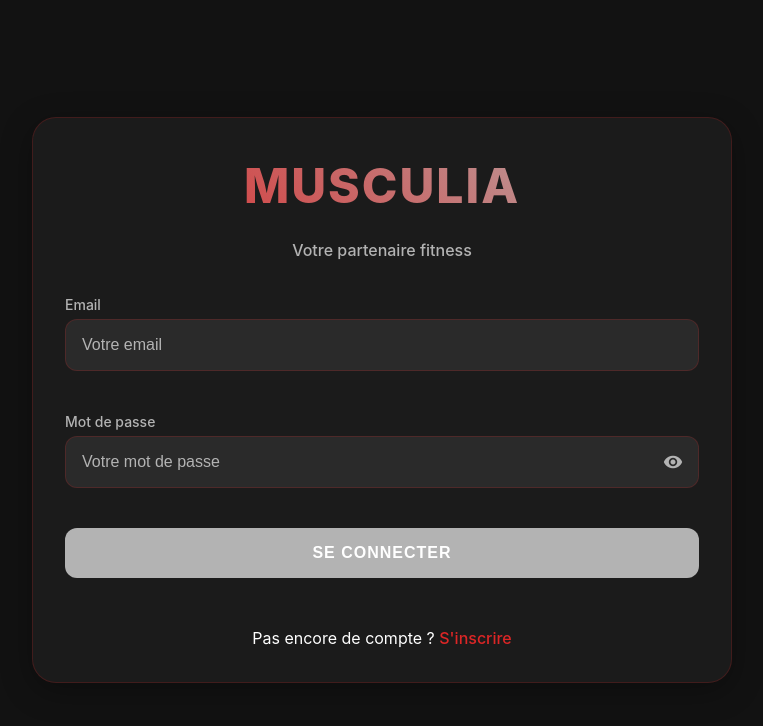
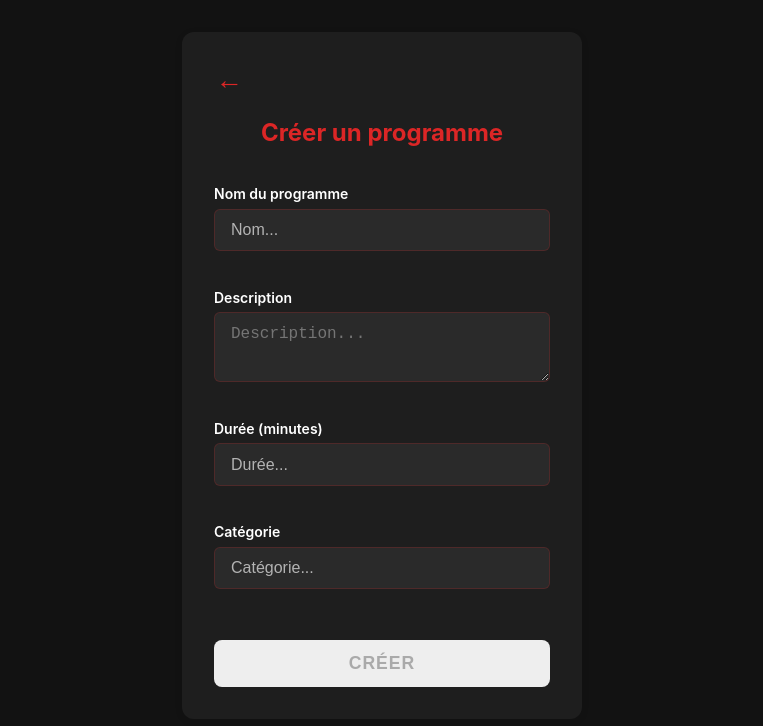
Before and after one commit to LumyaZ/musculia-front, an Angular app: page /dashboard/program/creation in a window 1280 px wide. Before the commit this address led to /auth/login. Shown: the top 726 px of the page, without its empty margins (258-1021 px from the left). Built offline with nearby package versions, Linux system fonts and the light colour scheme.

Commit message:
feat(create-program): fiabilisation de la création de programme et nettoyage des logs

```diff
--- a/src/app/app.routes.ts
+++ b/src/app/app.routes.ts
@@ -12,6 +12,7 @@ import { YouComponent } from './views/dashboard/you/you.component';
 import { ProfilePageComponent } from './views/profile-page/profile-page.component';
 import { provideHttpClient } from '@angular/common/http';
 import { ProgramComponent } from './views/dashboard/program/program.component';
+import { CreateProgramComponent } from './views/dashboard/program/create-program/create-program.component';
 
 const authGuard = () => {
   const authService = inject(AuthService);
@@ -46,6 +47,10 @@ export const routes: Routes = [
     ]
   },
   {
+    path: 'dashboard/program/creation',
+    component: CreateProgramComponent
+  },
+  {
     path: 'dashboard/program/category/:slug',
     loadComponent: () => import('./views/dashboard/program/category-programs/category-programs.component').then(m => m.CategoryProgramsComponent)
   },
--- /dev/null
+++ b/src/app/views/dashboard/program/create-program/create-program.component.html
@@ -0,0 +1,26 @@
+<div class="create-program-container">
+  <button class="back-arrow" (click)="router.navigate(['/dashboard/you'])" aria-label="Retour">
+    <span>&larr;</span>
+  </button>
+  <h1>Créer un programme</h1>
+  <form [formGroup]="form" (ngSubmit)="submit()">
+    <div class="form-group">
+      <label for="name">Nom du programme</label>
+      <input id="name" formControlName="name" type="text" placeholder="Nom..." />
+    </div>
+    <div class="form-group">
+      <label for="description">Description</label>
+      <textarea id="description" formControlName="description" placeholder="Description..."></textarea>
+    </div>
+    <div class="form-group">
+      <label for="duration">Durée (minutes)</label>
+      <input id="duration" formControlName="duration" type="number" min="1" placeholder="Durée..." />
+    </div>
+    <div class="form-group">
+      <label for="categorie">Catégorie</label>
+      <input id="categorie" formControlName="categorie" type="text" placeholder="Catégorie..." />
+    </div>
+    <button type="submit" [disabled]="form.invalid || loading">Créer</button>
+    <div *ngIf="error" class="error-message">{{ error }}</div>
+  </form>
+</div>
--- /dev/null
+++ b/src/app/views/dashboard/program/create-program/create-program.component.scss
@@ -0,0 +1,100 @@
+@use "sass:map";
+@use "../../../../../styles/_variables.scss" as *;
+
+.create-program-container {
+  max-width: 400px;
+  margin: 2rem auto;
+  background: map.get($colors, 'surface');
+  border-radius: 12px;
+  box-shadow: 0 2px 8px rgba(0,0,0,0.07);
+  padding: 2rem;
+  position: relative;
+
+  .back-arrow {
+    display: flex;
+    align-items: center;
+    gap: 0.4rem;
+    background: none;
+    border: none;
+    color: map.get($colors, 'primary');
+    font-size: 1.7rem;
+    font-weight: 700;
+    cursor: pointer;
+    margin-bottom: 1.2rem;
+    margin-left: 0.1rem;
+    padding: 0;
+    border-radius: 0;
+    box-shadow: none;
+    transition: color 0.2s;
+    &:hover {
+      color: map.get($colors, 'primary-light');
+    }
+  }
+
+  h1 {
+    text-align: center;
+    color: map.get($colors, 'primary');
+    margin-bottom: 2rem;
+    font-size: 1.5rem;
+  }
+  form {
+    display: flex;
+    flex-direction: column;
+    gap: 1.2rem;
+    .form-group {
+      display: flex;
+      flex-direction: column;
+      label {
+        font-weight: 600;
+        margin-bottom: 0.3rem;
+        color: map.get($colors, 'text-primary');
+      }
+      input, textarea {
+        border: 1px solid map.get($colors, 'border');
+        border-radius: 6px;
+        padding: 0.7rem 1rem;
+        font-size: 1rem;
+        background: map.get($colors, 'surface-light');
+        color: map.get($colors, 'text-primary');
+        transition: border 0.2s;
+        &:focus {
+          border-color: map.get($colors, 'primary');
+          outline: none;
+        }
+      }
+      textarea {
+        min-height: 70px;
+        resize: vertical;
+      }
+    }
+    button[type="submit"] {
+      background: map.get($colors, 'primary');
+      color: map.get($colors, 'primary-contrast');
+      border: none;
+      border-radius: 8px;
+      padding: 0.8rem 0;
+      font-size: 1.1rem;
+      font-weight: 700;
+      cursor: pointer;
+      transition: background 0.2s;
+      margin-top: 1rem;
+      &:hover:not(:disabled) {
+        background: map.get($colors, 'primary-light');
+      }
+      &:disabled {
+        background: #eee;
+        color: #aaa;
+        cursor: not-allowed;
+      }
+    }
+    .error-message {
+      color: map.get($colors, 'primary');
+      background: #fee2e2;
+      border-radius: 6px;
+      padding: 0.7rem 1rem;
+      font-size: 1rem;
+      margin-top: 0.5rem;
+      text-align: center;
+    }
+  }
+}
--- /dev/null
+++ b/src/app/views/dashboard/program/create-program/create-program.component.ts
@@ -0,0 +1,95 @@
+import { Component, inject } from '@angular/core';
+import { CommonModule } from '@angular/common';
+import { FormBuilder, FormGroup, ReactiveFormsModule, Validators } from '@angular/forms';
+import { Router } from '@angular/router';
+import { WorkoutService } from '../../../../services/workout.service';
+import { UserProfileService } from '../../../../services/user-profile.service';
+
+@Component({
+  selector: 'app-create-program',
+  standalone: true,
+  imports: [CommonModule, ReactiveFormsModule],
+  templateUrl: './create-program.component.html',
+  styleUrls: ['./create-program.component.scss']
+})
+export class CreateProgramComponent {
+  form: FormGroup;
+  loading = false;
+  error: string | null = null;
+  private fb = inject(FormBuilder);
+  private workoutService = inject(WorkoutService);
+  private userProfileService = inject(UserProfileService);
+  public router = inject(Router);
+
+  constructor() {
+    this.form = this.fb.group({
+      name: ['', Validators.required],
+      description: ['', Validators.required],
+      duration: ['', [Validators.required, Validators.min(1)]],
+      categorie: ['', Validators.required]
+    });
+    this.form.valueChanges.subscribe(() => {});
+  }
+
+  ngOnInit() {
+    if (!this.userProfileService.currentProfileSubject.value) {
+      const userDataString = localStorage.getItem('user');
+      if (userDataString) {
+        try {
+          const userData = JSON.parse(userDataString);
+          const userId = userData.id;
+          if (userId) {
+            this.userProfileService.getProfileByUserId(userId).subscribe(profile => {
+              this.userProfileService.currentProfileSubject.next(profile);
+            });
+          }
+        } catch (e) {}
+      }
+    }
+  }
+
+  submit() {
+    if (this.form.invalid) {
+      return;
+    }
+    this.loading = true;
+    this.error = null;
+    const userProfile = this.userProfileService.currentProfileSubject.value;
+    if (!userProfile || !userProfile.id) {
+      this.error = 'Profil utilisateur non chargé.';
+      this.loading = false;
+      return;
+    }
+    const workout = {
+      notes: this.form.value.name,
+      description: this.form.value.description,
+      duration: this.form.value.duration,
+      categorie: this.form.value.categorie,
+      published: false,
+      publishedBy: { id: userProfile.id }
+    };
+    const profileId = Number(userProfile.id);
+    this.workoutService.createWorkout(workout).subscribe({
+      next: (created) => {
+        this.loading = false;
+        const workoutId = Number(created.id);
+        if (!profileId || !workoutId) {
+          this.router.navigate(['/dashboard/you']);
+          return;
+        }
+        this.userProfileService.addWorkoutToUserProfile(profileId, workoutId).subscribe({
+          next: () => {
+            this.router.navigate(['/dashboard/you']);
+          },
+          error: () => {
+            this.router.navigate(['/dashboard/you']);
+          }
+        });
+      },
+      error: () => {
+        this.error = 'Erreur lors de la création du programme.';
+        this.loading = false;
+      }
+    });
+  }
+}
--- a/src/app/views/dashboard/program/program.component.ts
+++ b/src/app/views/dashboard/program/program.component.ts
@@ -130,7 +130,6 @@ export class ProgramComponent implements OnInit {
   }
 
   goToProgram(prog: any) {
-    // Redirection fictive, à adapter selon la future page de détail
     this.router.navigate(['/dashboard/program', prog.slug]);
   }
 
--- a/src/app/views/dashboard/you/progress/progress.component.ts
+++ b/src/app/views/dashboard/you/progress/progress.component.ts
@@ -124,7 +124,12 @@ export class ProgressComponent implements OnInit {
             console.log('userPrograms filtrés:', this.userPrograms);
             // Grouper par catégorie (tous les non-reconnus dans 'AUTRE')
             const grouped: { [key: string]: any[] } = {};
+            const drafts: any[] = [];
             this.userPrograms.forEach(workout => {
+              if (workout.published === false) {
+                drafts.push(workout);
+                return;
+              }
               let category = (workout.categorie || '').toUpperCase();
               if (!category || category === 'AUTRE' || category === 'OTHER' || category === 'NONE') {
                 category = 'AUTRE';
@@ -143,6 +148,14 @@ export class ProgressComponent implements OnInit {
                 categoryStyle: categoryStyle
               };
             });
+            if (drafts.length > 0) {
+              this.categoryGroups.unshift({
+                name: 'Brouillons',
+                slug: 'drafts',
+                workouts: drafts,
+                categoryStyle: { name: 'Brouillons', color: '#aaa', backgroundColor: '#f3f3f3', icon: 'fa-pen' }
+              });
+            }
             console.log('categoryGroups générés:', this.categoryGroups);
             // Données du chart
             workoutData$.subscribe((workoutData) => {
@@ -169,7 +182,7 @@ export class ProgressComponent implements OnInit {
   }
 
   goToCreateProgram() {
-    this.router.navigate(['/dashboard/program/create']);
+    this.router.navigate(['/dashboard/program/creation']);
   }
 
   ngAfterViewInit() {
```
Also changed, not shown: src/app/views/dashboard/dashboard-routing.module.ts (+7 -1 lines).
